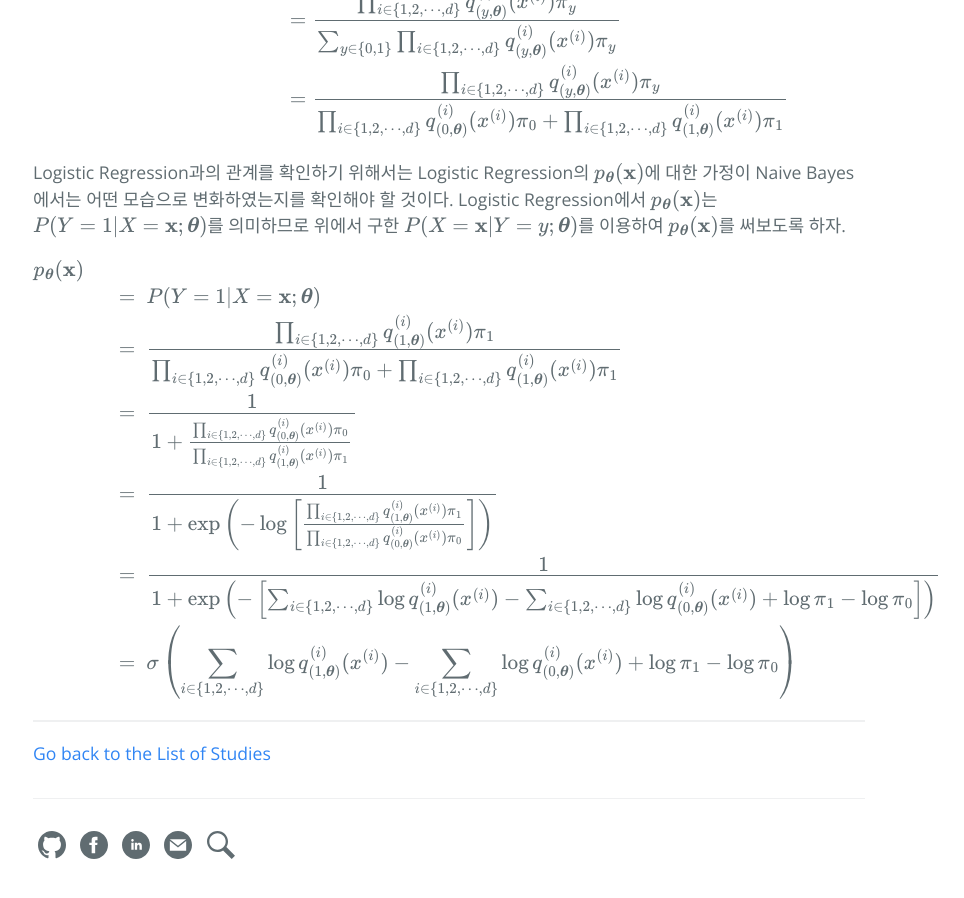
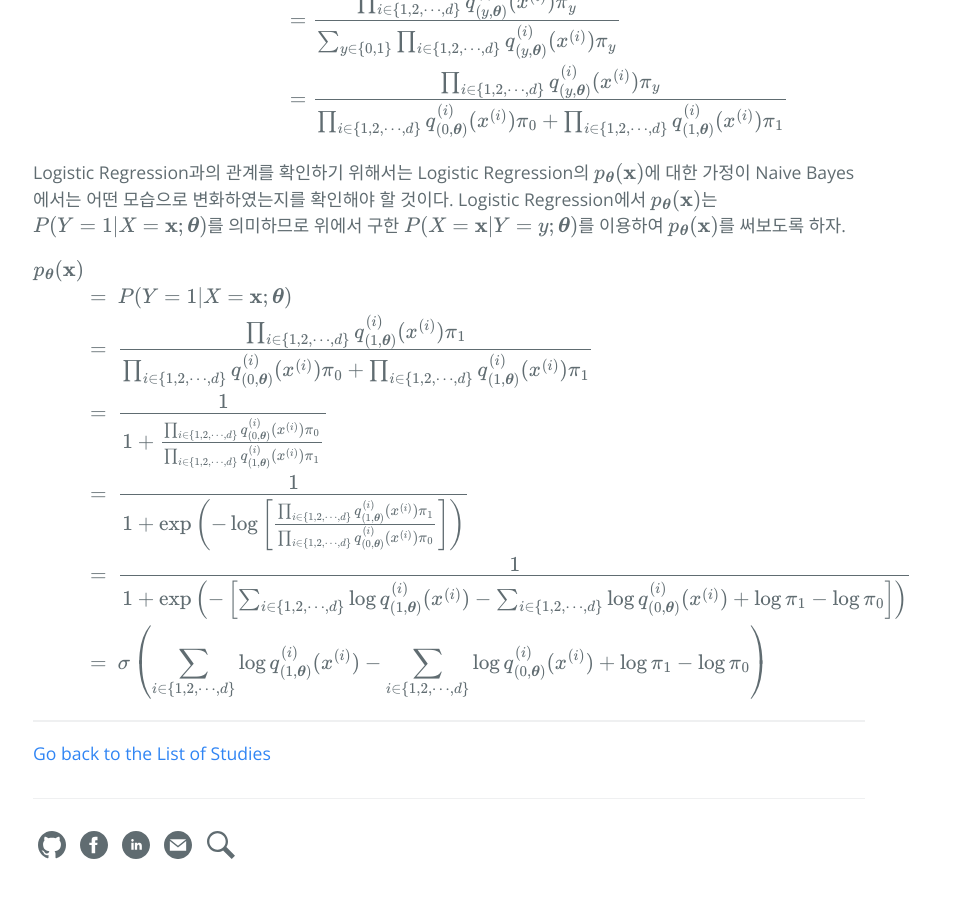
Before and after one commit to hcnoh/hcnoh.github.io, a Jekyll site: the page built from _posts/2019-04-25-logistic-regression-and-naive-bayes.md, in a window 1280 px wide and 900 px high, scrolled down 7483 px. Shown: the whole window, without its empty margins (191-1155 px from the left). Built offline with Jekyll 4.4.1, drawn with Linux system fonts in a browser that asks for light colours; formulas are drawn with MathJax 3; comment, search, counter and statistics services are not loaded.

Commit message:
Update 2019-04-25-logistic-regression-and-naive-bayes.md

```diff
--- a/_posts/2019-04-25-logistic-regression-and-naive-bayes.md
+++ b/_posts/2019-04-25-logistic-regression-and-naive-bayes.md
@@ -287,12 +287,12 @@ Logistic Regression과의 관계를 확인하기 위해서는 Logistic Regressio
 
 $$
 \begin{align*}
-& p_{\boldsymbol{\theta}}(\mathbf{x}) \\
-& \quad \quad \quad \quad = \ P(Y=1\vert X=\mathbf{x} ; \boldsymbol{\theta}) \\
-& \quad \quad \quad \quad = \ \frac{\prod_{i\in \{1,2,\cdots, d \}} q_{(1, \boldsymbol{\theta})}^{(i)}(x^{(i)})\pi_1}{\prod_{i\in \{1,2,\cdots, d \}} q_{(0, \boldsymbol{\theta})}^{(i)}(x^{(i)})\pi_0 + \prod_{i\in \{1,2,\cdots, d \}} q_{(1, \boldsymbol{\theta})}^{(i)}(x^{(i)})\pi_1} \\
-& \quad \quad \quad \quad = \ \frac{1}{1 + \frac{\prod_{i\in \{1,2,\cdots, d \}} q_{(0, \boldsymbol{\theta})}^{(i)}(x^{(i)})\pi_0}{\prod_{i\in \{1,2,\cdots, d \}} q_{(1, \boldsymbol{\theta})}^{(i)}(x^{(i)})\pi_1}} \\
-& \quad \quad \quad \quad = \ \frac{1}{1 + \exp \left( -\log \left[ \frac{\prod_{i\in \{1,2,\cdots, d \}} q_{(1, \boldsymbol{\theta})}^{(i)}(x^{(i)})\pi_1}{\prod_{i\in \{1,2,\cdots, d \}} q_{(0, \boldsymbol{\theta})}^{(i)}(x^{(i)})\pi_0} \right] \right) } \\
-& \quad \quad \quad \quad = \ \frac{1}{1 + \exp \left( -\left[ \sum_{i\in \{1,2,\cdots, d \}} \log q_{(1, \boldsymbol{\theta})}^{(i)}(x^{(i)}) - \sum_{i\in \{1,2,\cdots, d \}} \log q_{(0, \boldsymbol{\theta})}^{(i)}(x^{(i)}) + \log \pi_1 - \log \pi_0 \right] \right) } \\
-& \quad \quad \quad \quad = \ \sigma \left( \sum_{i\in \{1,2,\cdots, d \}} \log q_{(1, \boldsymbol{\theta})}^{(i)}(x^{(i)}) - \sum_{i\in \{1,2,\cdots, d \}} \log q_{(0, \boldsymbol{\theta})}^{(i)}(x^{(i)}) + \log \pi_1 - \log \pi_0 \right)
+p_{\boldsymbol{\theta}}(\mathbf{x}) \\
+& = \ P(Y=1\vert X=\mathbf{x} ; \boldsymbol{\theta}) \\
+& = \ \frac{\prod_{i\in \{1,2,\cdots, d \}} q_{(1, \boldsymbol{\theta})}^{(i)}(x^{(i)})\pi_1}{\prod_{i\in \{1,2,\cdots, d \}} q_{(0, \boldsymbol{\theta})}^{(i)}(x^{(i)})\pi_0 + \prod_{i\in \{1,2,\cdots, d \}} q_{(1, \boldsymbol{\theta})}^{(i)}(x^{(i)})\pi_1} \\
+& = \ \frac{1}{1 + \frac{\prod_{i\in \{1,2,\cdots, d \}} q_{(0, \boldsymbol{\theta})}^{(i)}(x^{(i)})\pi_0}{\prod_{i\in \{1,2,\cdots, d \}} q_{(1, \boldsymbol{\theta})}^{(i)}(x^{(i)})\pi_1}} \\
+& = \ \frac{1}{1 + \exp \left( -\log \left[ \frac{\prod_{i\in \{1,2,\cdots, d \}} q_{(1, \boldsymbol{\theta})}^{(i)}(x^{(i)})\pi_1}{\prod_{i\in \{1,2,\cdots, d \}} q_{(0, \boldsymbol{\theta})}^{(i)}(x^{(i)})\pi_0} \right] \right) } \\
+& = \ \frac{1}{1 + \exp \left( -\left[ \sum_{i\in \{1,2,\cdots, d \}} \log q_{(1, \boldsymbol{\theta})}^{(i)}(x^{(i)}) - \sum_{i\in \{1,2,\cdots, d \}} \log q_{(0, \boldsymbol{\theta})}^{(i)}(x^{(i)}) + \log \pi_1 - \log \pi_0 \right] \right) } \\
+& = \ \sigma \left( \sum_{i\in \{1,2,\cdots, d \}} \log q_{(1, \boldsymbol{\theta})}^{(i)}(x^{(i)}) - \sum_{i\in \{1,2,\cdots, d \}} \log q_{(0, \boldsymbol{\theta})}^{(i)}(x^{(i)}) + \log \pi_1 - \log \pi_0 \right)
 \end{align*}
 $$
```
